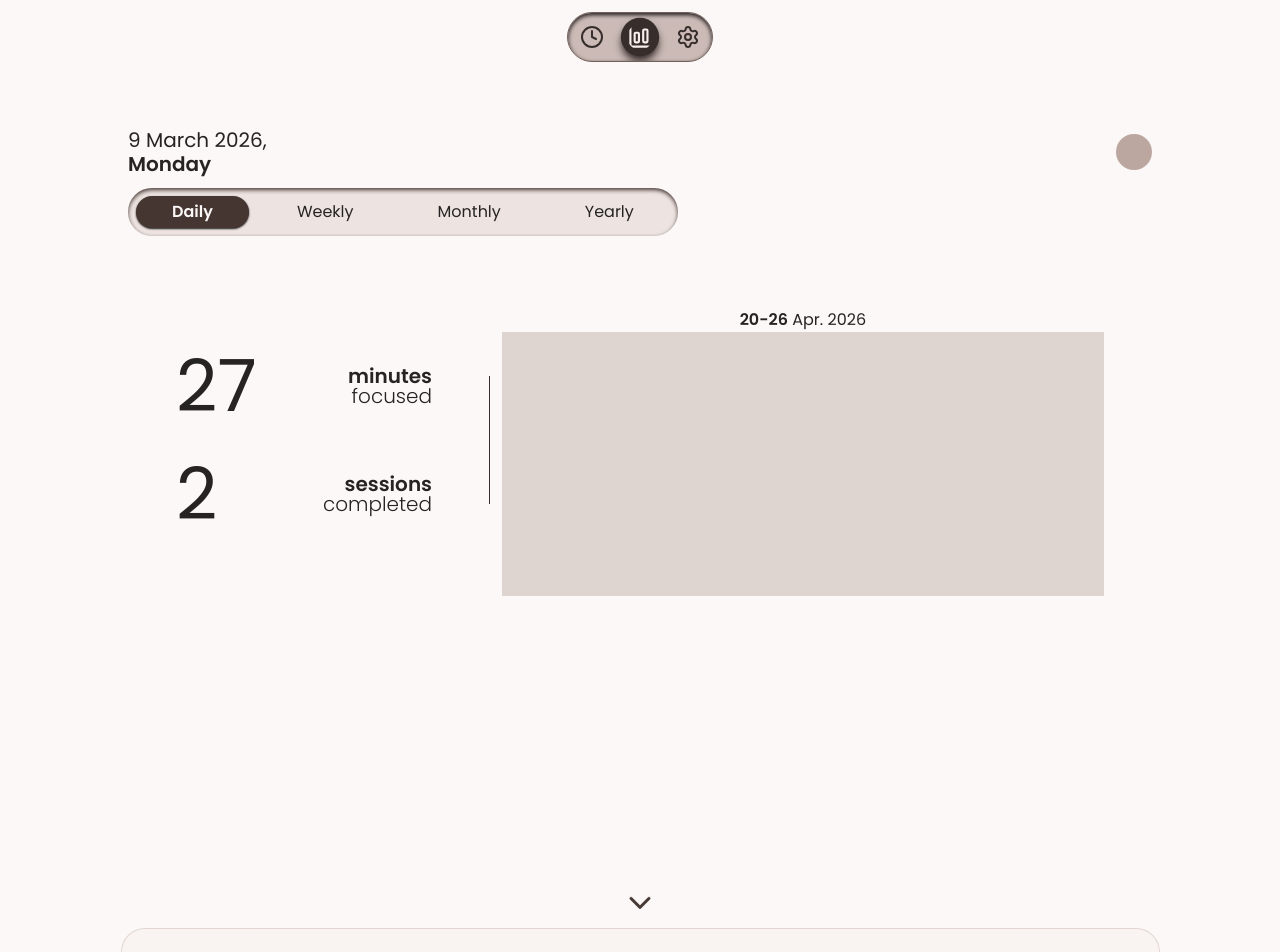
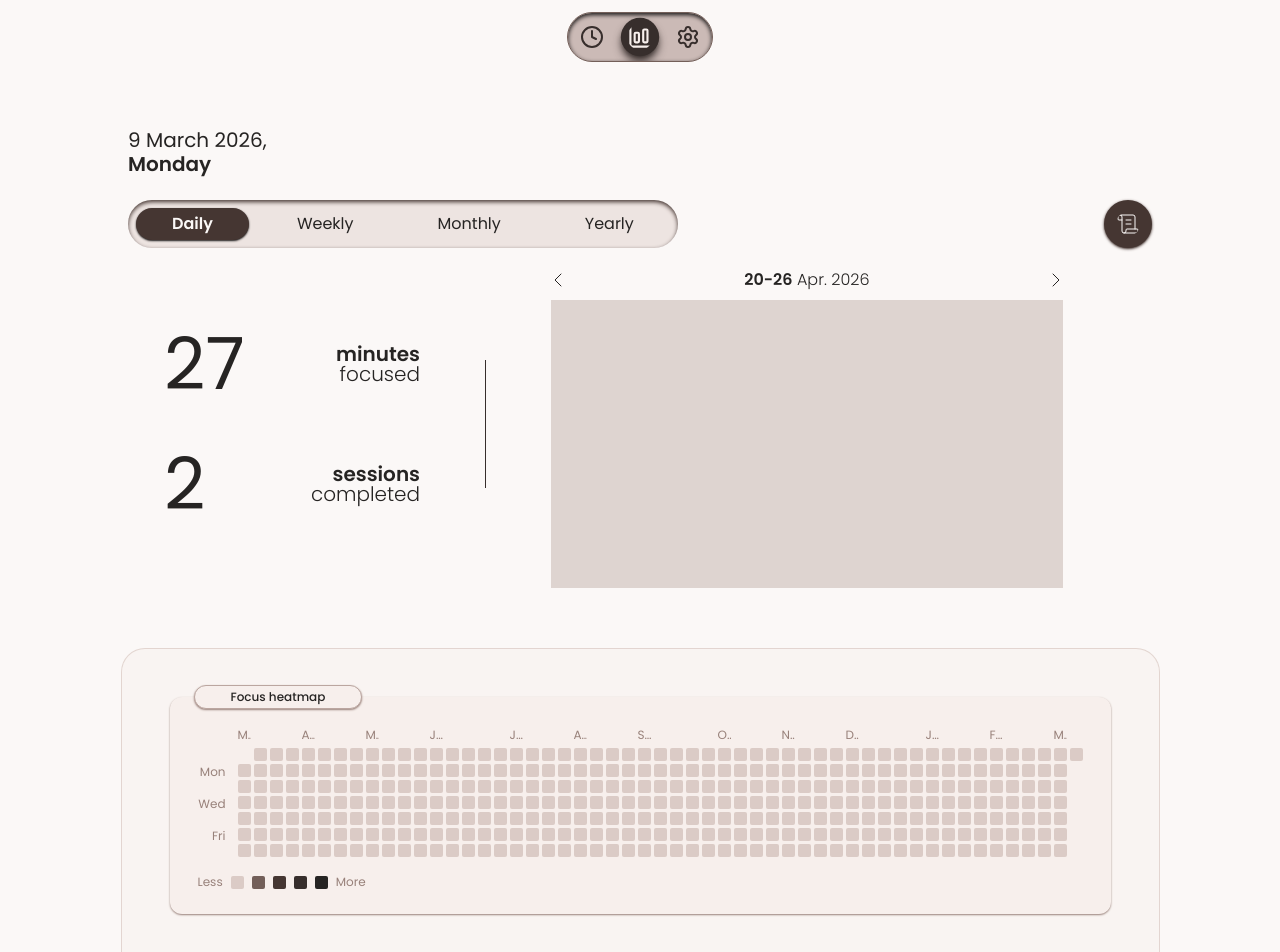
Before and after one commit to plwtx/chai.study, a React (Vite) app: page /statistics in a window 1280 px wide. Shown: the top 952 px of the page. Built offline with nearby package versions, Linux system fonts and the light colour scheme; a web font is replaced by a local one; what @toolwind/corner-shape would draw is missing.

Commit message:
STYLE: Dark mode update.

```diff
--- a/src/features/statistics/components/stats-graph-page.tsx
+++ b/src/features/statistics/components/stats-graph-page.tsx
@@ -1,4 +1,4 @@
-import { ChevronDown } from "lucide-react";
+import { ChevronDown, ScrollText } from "lucide-react";
 
 const CurrentDate: React.FC = () => {
   const currentDate = new Date();
@@ -49,49 +49,50 @@ export default function DailyFocusPage() {
   return (
     <>
       <div className="font-poppins h-full w-full">
-        {/* Daily focus */}
-        <div className="relative h-dvh w-full">
-          {/* Main */}
-          <div>
-            {/* Date and switch */}
-            <section className="flex w-full items-center justify-between">
-              <CurrentDate />
-              {/* button */}
-              <div className="bg-brown-300 size-9 rounded-full" />
-            </section>
-            {/* Chart & stats view mode toggle */}
-            <section className="bg-brown-200/45 shadow-brown-600 my-3 flex w-fit gap-3 overflow-clip rounded-full p-2 shadow-inner">
-              <span className="bg-brown-600 shadow-brown-900 text-brown-50 rounded-full p-1 px-9 font-semibold shadow-xs">
+        <section>
+          {/* Date and switch view mode (future update) */}
+          <CurrentDate />
+          {/* button */}
+        </section>
+        {/* Main Statistics */}
+        <div className="mt-6 mb-12 flex flex-col">
+          {/* View mode toggle & see logs button */}
+          <section className="flex items-center justify-between">
+            <div className="bg-brown-200/45 dark:bg-dark-900 shadow-brown-600 flex h-fit w-fit gap-3 overflow-clip rounded-full p-2 shadow-inner dark:shadow-black">
+              <span className="bg-brown-600 shadow-brown-900 text-brown-50 dark:text-dark-900 dark:bg-dark-100 rounded-full p-1 px-9 font-semibold shadow-xs">
                 Daily
               </span>
               <span className="rounded-full p-1 px-9">Weekly</span>
               <span className="rounded-full p-1 px-9">Monthly</span>
               <span className="rounded-full p-1 px-9">Yearly</span>
-            </section>
-          </div>
-          {/* Main Statistics */}
-          <section className="relative flex h-96 w-full p-12">
-            <div className="flex w-1/2 flex-col items-start justify-center gap-9">
+            </div>
+            <ScrollText className="bg-brown-600 stroke-brown-50 dark:bg-dark-900 shadow-brown-600 flex size-12 gap-3 rounded-full stroke-[1px] p-3 shadow-sm dark:shadow-black" />
+          </section>
+
+          {/* Daily Stats & Graph */}
+          <section className="relative flex h-fit w-full px-9">
+            <div className="flex w-1/2 flex-col items-start justify-center gap-12">
               {/* Focused minutes */}
               <DailyFocusedTime />
               {/* Sessions completed */}
               <SessionsCompleted />
             </div>
             {/* Dividing line */}
-            <div className="bg-brown-700 mx-3 my-auto h-32 w-px" />
+            <div className="bg-brown-700 dark:bg-dark-100 mx-3 my-auto h-32 w-px" />
             {/* Weekly / Monthly / Yearly graph */}
-            <div className="h-full w-full py-3">
+            <div className="flex h-full w-full flex-col items-center justify-center py-3">
               {/* Date and switch arrows */}
-              <div className="flex w-full items-center justify-center">
+              <div className="flex w-full items-center justify-between px-12 py-2 font-light">
+                <ChevronDown className="rotate-90 stroke-[1px]" />
                 <p>
                   <span className="font-semibold">20-26</span> Apr. 2026
                 </p>
+                <ChevronDown className="rotate-270 stroke-[1px]" />
               </div>
-              <div className="bg-brown-300/45 h-full w-full" />
+              {/* Graph Chart */}
+              <div className="bg-brown-300/45 h-72 w-lg" />
             </div>
           </section>
-          {/* Absolutes */}
-          <ChevronDown className="stroke-brown-600 absolute bottom-0 left-1/2 size-9 -translate-x-1/2 animate-bounce" />
         </div>
       </div>
     </>
--- a/src/features/statistics/index.tsx
+++ b/src/features/statistics/index.tsx
@@ -13,11 +13,11 @@ export default function Statistics() {
           {/* General stats */}
           <StatsGraphPage />
           {/* Heatmap and Other stats: */}
-          <section className="bg-brown-100/45 dark:bg-dark-900 border-brown-200/75 flex h-full w-fit flex-col items-center justify-center gap-9 rounded-t-3xl border border-b-0 p-12 dark:border-black">
+          <section className="bg-brown-100/45 dark:bg-dark-900/45 border-brown-200/75 flex h-full w-fit flex-col items-center justify-center gap-9 rounded-t-3xl border border-b-0 p-12 dark:border-black">
             {/* Focus heatmap */}
-            <DayStreak />
+            {/* <DayStreak /> */}
             <FocusHeatmap />
-            <OtherStats />
+            {/* <OtherStats /> */}
           </section>
         </div>
       </div>
```
